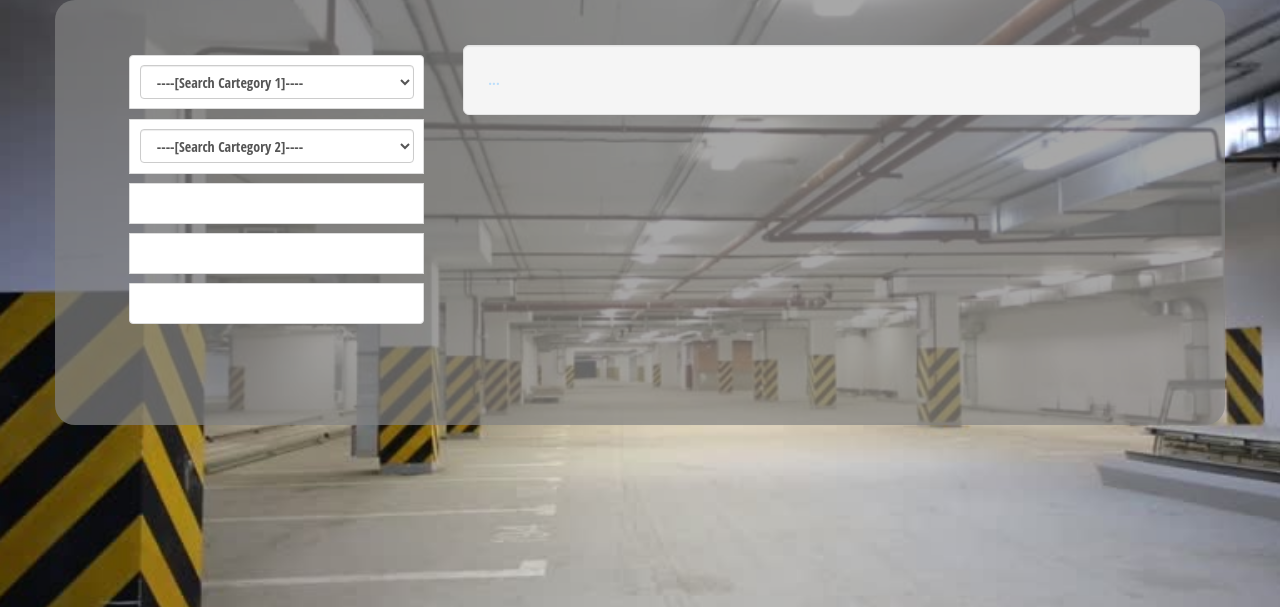
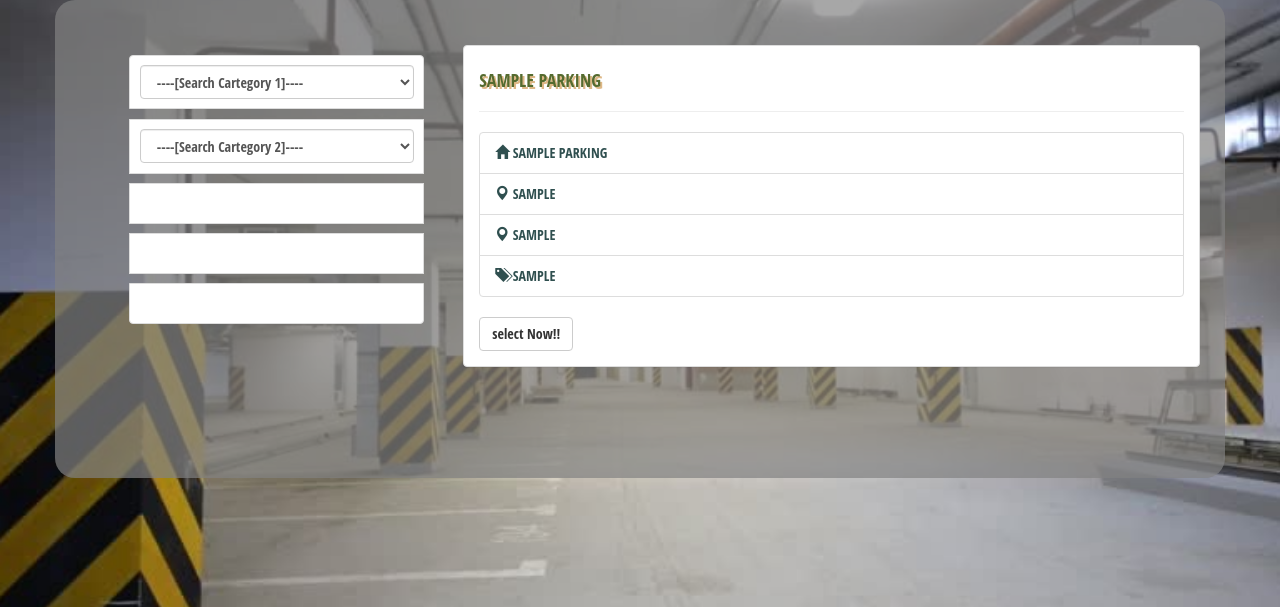
Before and after one commit to francis-mwakidoshi/Smart-parking, a PHP site: page /home.php in a window 1280 px wide. Shown: the part 71-678 px from the top of the page. Run offline with PHP 8.4, Linux system fonts and the light colour scheme; the visitor is signed in with stand-in values (Sample User, id 1); tables that the repository leaves empty or names only in its code hold one stand-in row (values such as "Sample post").

Commit message:
DISPLAY PARKIN SLOTS

```diff
--- a/home.php
+++ b/home.php
@@ -1,4 +1,6 @@
-<?php session_start();
+<?php
+session_start();
+require 'mysqlConnect.php';
 if (!$_SESSION['email']) {
   header("location: index.php");
 }
@@ -51,6 +53,17 @@ else {
   padding: 3%;
   color: #0000 !important;
 }
+
+.Head {
+  text-transform: uppercase;
+   text-shadow: 2px 2px	#DEB887;
+   color: 	#556B2F !important;
+}
+
+.parking_text {
+  color: #2F4F4F !important;
+  text-transform: uppercase;
+}
     </style>
 </head>
 <body>
@@ -72,6 +85,7 @@ else {
               <li role="separator" class="divider"></li>
               <li><a href="logout.php">Logout</a></li>
             </ul>
+
     </div>
 
   </div>
@@ -114,7 +128,37 @@ else {
          <div class="content col-xs-8">
 
 <!--Parking spaces to display here-->
-<div class="well well-lg">...</div>
+<?php
+$query_parkings = "SELECT * FROM `parkings`";
+$parkings_result = mysqli_query($con, $query_parkings);
+
+while ($parking = mysqli_fetch_array($parkings_result)) {
+  $parking_id = $parking['id'];
+  $parking_location = $parking['location'];
+  $parking_street = $parking['street'];
+  $parking_name = $parking['name'];
+  $parking_slot = $parking['slot'];
+?>
+<div class="panel panel-default parking_text">
+  <div class="panel-body">
+    <h4 class="Head"><?=$parking_name; ?></h4>
+    <hr>
+    <ul class="list-group">
+      <li class="list-group-item"><span class="glyphicon glyphicon-home"></span> <?=$parking_name; ?></li>
+      <li class="list-group-item"><span class="glyphicon glyphicon-map-marker"></span> <?=$parking_location; ?></li>
+      <li class="list-group-item"><span class="glyphicon glyphicon-map-marker"></span> <?=$parking_street; ?></li>
+      <li class="list-group-item"><span class="glyphicon glyphicon-tags"></span> <?=$parking_slot; ?></li>
+    </ul>
+    <button class="btn btn-default" type="submit">select Now!!</button>
+
+  </div>
+</div>
+<?php
+
+
+}
+
+ ?>
 
          </div>
      </div>
--- a/mysqlConnect.php
+++ b/mysqlConnect.php
@@ -1,3 +1,3 @@
 <?php
-$con=mysqli_connect("localhost","root","king","smart_users") OR die('Network connection error. Check connection then reload');
+$con=mysqli_connect("localhost","root","pass123","smart_users") OR die('Network connection error. Check connection then reload');
  ?>
```
Also changed, not shown: parkings/parking.php (added).
